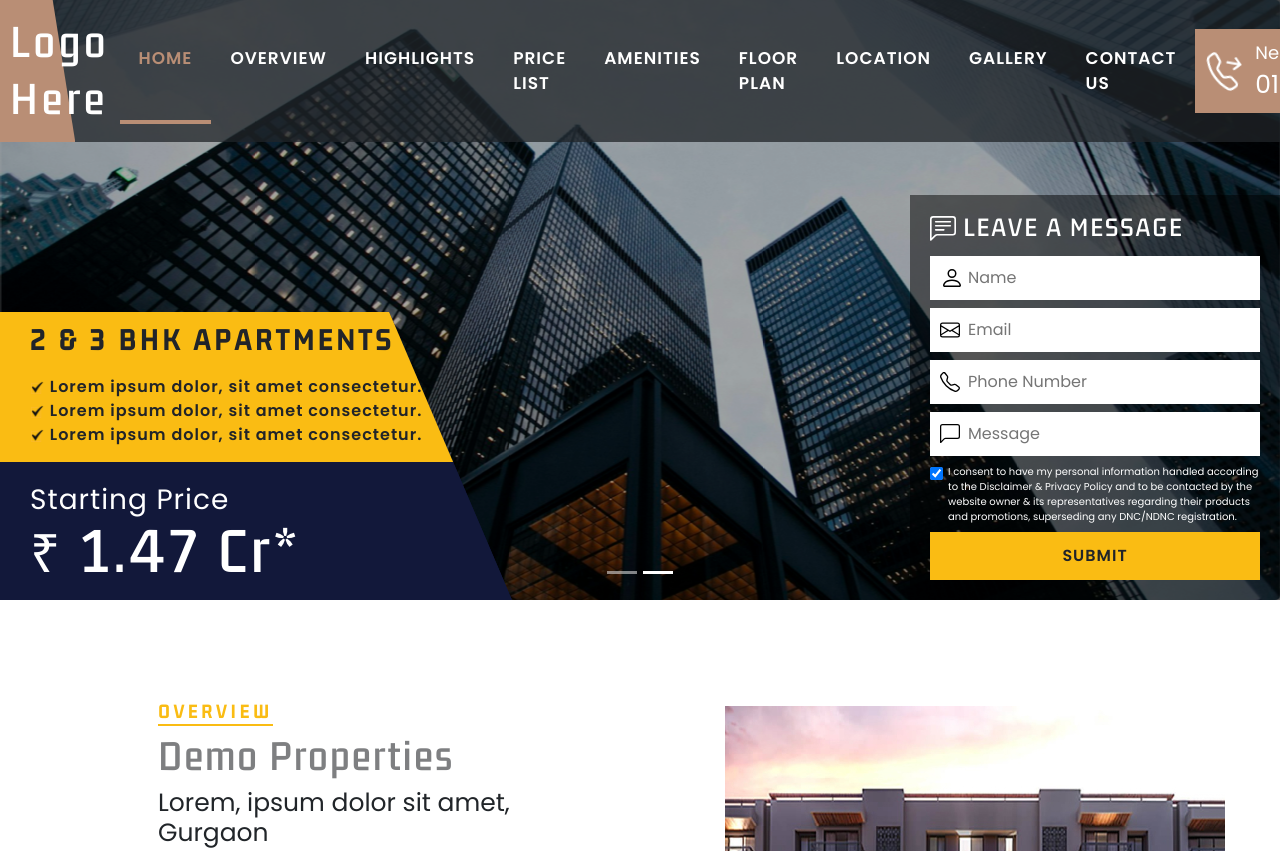
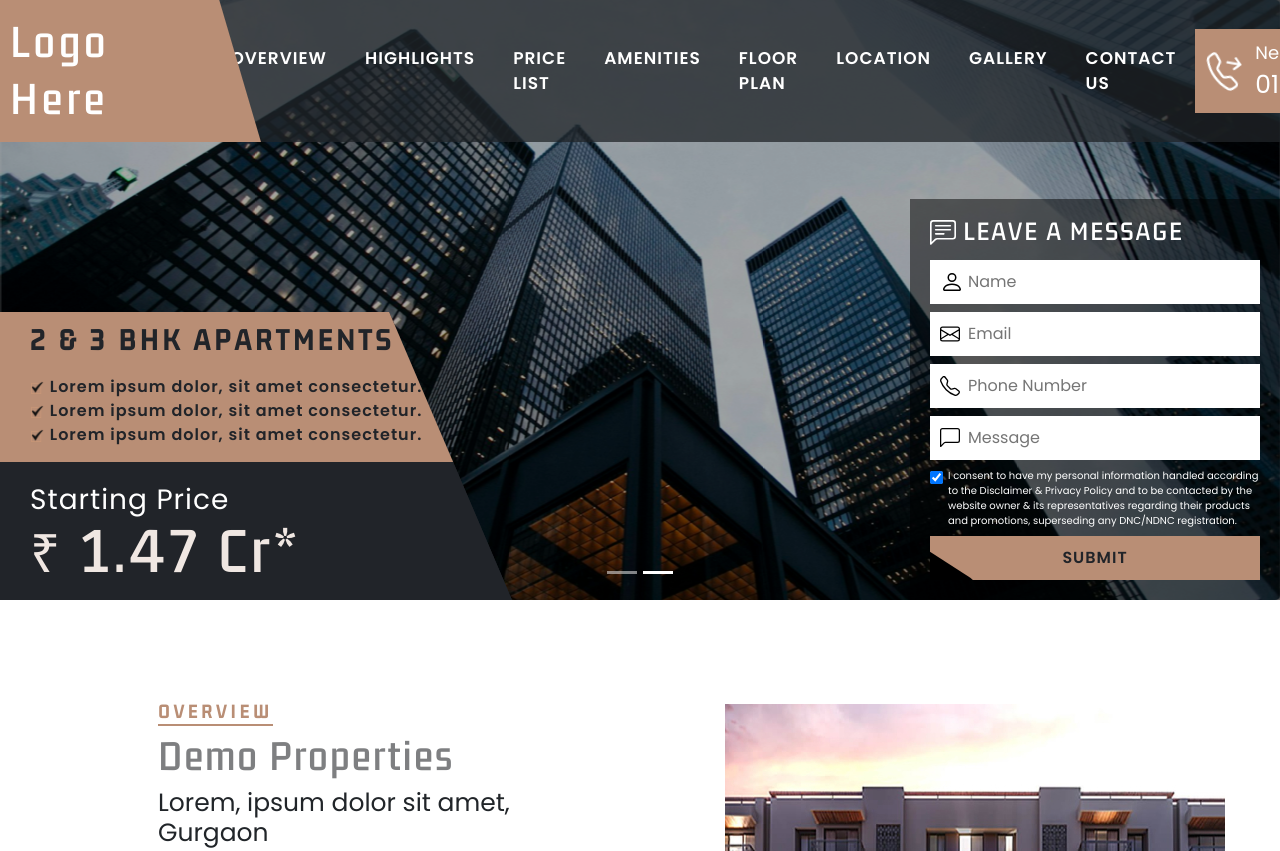
Before and after one commit to techgtf/layout-bp-1, a plain HTML site: page index.html in a window 1280 px wide. Shown: the top 851 px of the page. Drawn offline with Linux system fonts and the light colour scheme.

Commit message:
colors change

```diff
--- a/assets/css/style.css
+++ b/assets/css/style.css
@@ -3,7 +3,7 @@
 @font-face {font-family: "popins_bold";font-display: swap;src: url("../fonts/popins/Poppins-SemiBold.ttf");}
 @font-face {font-family: "kdamthmor";font-display: swap;src: url("../fonts/kdamthmor/KdamThmorPro-Regular.ttf");}
 
-:root{--black:#212429;--white:#fff;--blue:#12183a;--gold:#b98e75; --orange:#fabc13; --darkorange:#ca9709; --gray:#f5f5f5; --gray_1:#7e7f81; --transition: all 0.4s ease-in-out;}
+:root{--black:#212429;--white:#fff;--blue:#212429;--gold:#b98e75; --orange:#b98e75; --darkorange:#976e57; --gray:#f5f5f5; --gray_1:#7e7f81; --transition: all 0.4s ease-in-out;}
 /*default Css Start Here*/
 html{scroll-behavior: smooth;}
 body, p, h1, h2, h3, h4, h5, h6, ul, li{margin:0px;padding:0;}
@@ -18,8 +18,9 @@ button{cursor: pointer;}
 /* custom classes */
 .blackonyellow{font-family: 'popins_bold'; letter-spacing: 1px; color: var(--black);}
 .fontkdamthmor{font-family: 'kdamthmor'; letter-spacing: 4px;}
-.appbtn{ background: var(--orange); border: 2px solid transparent; font-family: 'popins_bold'; letter-spacing: 1px; color: var(--black); padding: 8px 10px; display: inline-block; transition: var(--transition);}
-.appbtn:hover{background: transparent; border-color: var(--orange); color: var(--orange);}
+.appbtn{background: var(--orange); z-index: 1;font-family: 'popins_bold';letter-spacing: 1px;color: var(--black);padding: 8px 10px;display: inline-block;transition: var(--transition);position: relative;}
+.appbtn:hover{background: var(--darkorange);}
+.appbtn::after{content: '';z-index: -1;position: absolute;left: 0;top: 0;bottom: 0;clip-path: polygon(0% 36%, 94% 95%, 100% 100%, 0% 100%);background: #000000;height: 100%;width: 13%;}
 /* custom classes */
 
 /*Navbar Codes Start From Here*/
@@ -28,7 +29,7 @@ button{cursor: pointer;}
 .HeaderFixed{background: var(--black);}
 .logodiv{z-index: 1; padding: 14px 10px;}
 .logo{font-size: 38px; color: var(--white);}
-.logodiv::after{content: ''; z-index: -1; position: absolute; left: 0; top: 0;bottom: 0;clip-path: polygon(0% 0, 70% 0%, 100% 100%, 0% 100%);background: var(--gold);height: 100%;width: 63%;}
+.logodiv::after{content: '';z-index: -1;position: absolute;left: 0;top: 0;bottom: 0;clip-path: polygon(0% 0, 84% 0%, 100% 100%, 0% 100%);background: var(--gold);height: 100%;width: 261px;}
 .AppNavbar a{font-size: 17px;color: var(--white); display: block;padding: 27px 19px;transition: all 0.2s ease;font-family: "popins_bold";}
 .AppNavbar a.active, .AppNavbar a:hover{color: var(--gold); border-bottom: 4px solid var(--gold);}
 .headrConNo{color: var(--white); gap: 0 15px; background: var(--gold); padding: 10px;}
@@ -55,7 +56,7 @@ button{cursor: pointer;}
 .bannerContentdiv .bannerHighlights ul img{width: 15px;}
 .bannerContentdiv .startingPrice p{font-size: 28px; letter-spacing: 1px;}
 .bannerContentdiv .pHeading{font-size: 52px;padding-bottom: 8px;}
-.bannerContentdiv .priceHeading{font-size: 53px;}
+.bannerContentdiv .priceHeading{font-size: 53px; animation: textColor 1.5s linear infinite;}
 .bannerContentdiv .pAddress{font-size: 18px;}
 .bannerContentdiv .TypoHeading{font-size: 25px;font-weight: 600;margin-bottom: 16px;}
 
@@ -168,3 +169,8 @@ button{cursor: pointer;}
     50%{rotate: -5deg;}
     100%{rotate: 10deg;}
 }
+
+@keyframes textColor {
+    50%{color: var(--gold);}
+
+}
```
